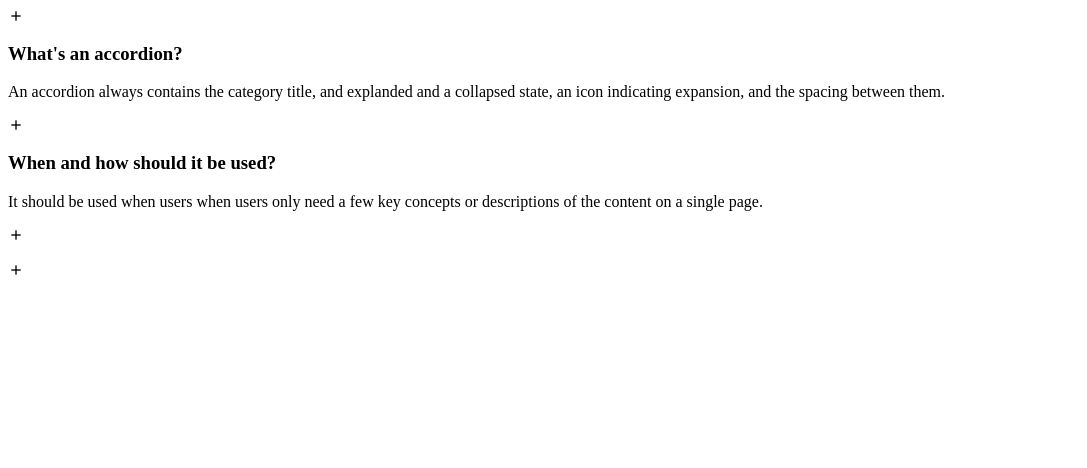
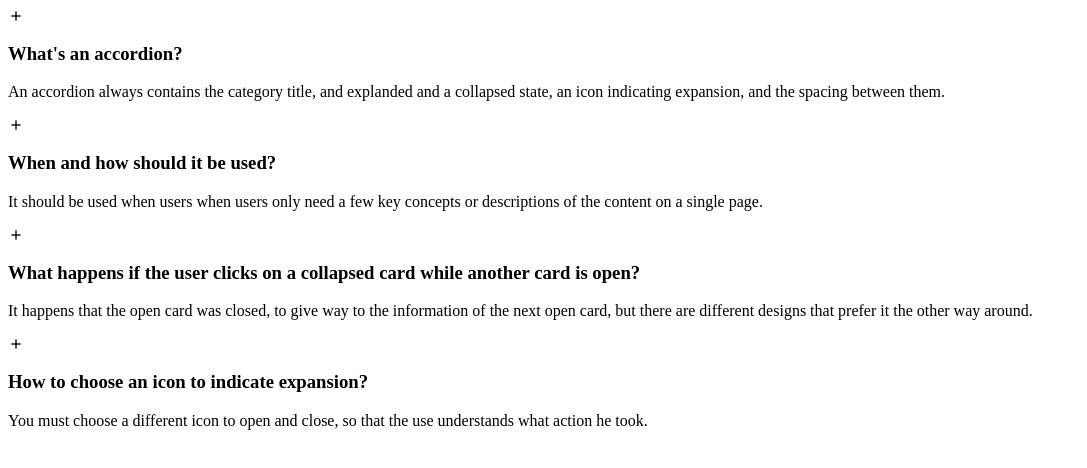
Before and after one commit to afc2c4/responsive-accordion, a plain HTML site: page index.html in a window 1280 px wide. Shown: the whole page, without its empty margins (0-1087 px from the left). Drawn offline with nearby package versions, Linux system fonts and the light colour scheme.

Commit message:
accordion HTMLL

```diff
--- a/index.html
+++ b/index.html
@@ -46,12 +46,12 @@
             <div class="accordion__item">
                 <header class="accordion__header">
                     <i class="bx bx-plus accordion_icon"></i>
-                    <h3 class="accordion__title"></h3>
+                    <h3 class="accordion__title">What happens if the user clicks on a collapsed card while another card is open?</h3>
                 </header>
 
                 <div class="accordion__content">
                     <p class="accordion__description">
-
+                        It happens that the open card was closed, to give way to the information of the next open card, but there are different designs that prefer it the other way around.
                     </p>
                 </div>
             </div>
@@ -59,12 +59,12 @@
             <div class="accordion__item">
                 <header class="accordion__header">
                     <i class="bx bx-plus accordion_icon"></i>
-                    <h3 class="accordion__title"></h3>
+                    <h3 class="accordion__title">How to choose an icon to indicate expansion?</h3>
                 </header>
 
                 <div class="accordion__content">
                     <p class="accordion__description">
-
+                        You must choose a different icon to open and close, so that the use understands what action he took.
                     </p>
                 </div>
             </div>
```
